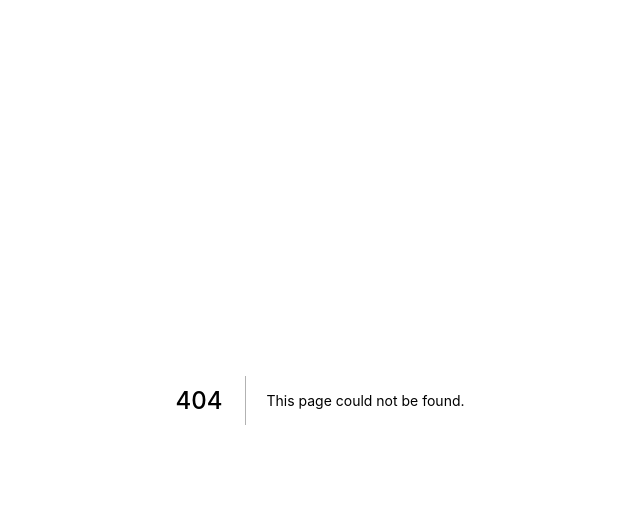
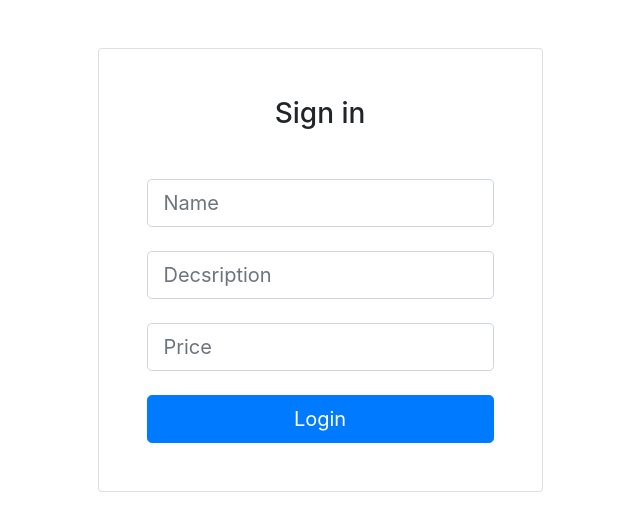
Before and after one commit to Kaporal-69/devWeb-project_FRONT, a Next.js app: page /product/addProduct in a window 1280 px wide. Before the commit this address had no page. Shown: the top 530 px of the page, without its empty margins (320-960 px from the left). Built offline with nearby package versions, Linux system fonts and the light colour scheme.

Commit message:
gestion des roles

```diff
--- a/context/UserContext.js
+++ b/context/UserContext.js
@@ -1,40 +1,36 @@
 import React, { createContext, useContext, useEffect, useState } from "react";
+import { useRouter } from "next/router";
+
 const Context = createContext({
     token: null,
-    user : null
+    user: null
 });
 function UserContext({ children }) {
+    const router = useRouter()
+    const axios = require('axios');
     const [token, setToken] = useState(null);
     const [user, setUser] = useState(null);
-    const axios = require('axios');
     useEffect(() => {
         if (!token) {
-            setUser(null);
+            setToken(null);
             return
         }
-        const onSubmit = (data) => {
-            axios.get(`http://localhost:3000/profile`, data).then(function (response) {
-                headers: {
-                    Authorization: 'Bearer ' + response.data.access_token
-                }
-            })
-                .then(function (response) {
-                    setUser(response)
-                    console.log(setUser(), "setUser")
-                    // router.push('login')
-                })
-                .catch(function (error) {
-                    console.log(error);
-                });
-        };
-
+        axios.get('http://localhost:3000/profile', {
+            headers: {
+                Authorization: 'Bearer ' + token
+            }
+        }).then(function (response) {
+            console.log(response)
+            setUser(response.data)
+        })
     }, [token]);
-    const logout= () => {
+    const logout = () => {
+        router.push('login')
         setUser(null);
         setToken(null);
     }
     return (
-        <Context.Provider value={{token, user, setToken, setUser, logout}}>
+        <Context.Provider value={{ token, user, setToken, setUser, logout }}>
             {children}
         </Context.Provider>
     );
--- a/pages/pokemon/[id]/index.js
+++ b/pages/pokemon/[id]/index.js
@@ -9,9 +9,6 @@ export default function Home({pokeman}) {
             <div>
                 <Link href="/pokemon">
                     <a><i className="bi bi-arrow-left-square-fill display-4 m-2"></i></a>
-                </Link>
-                <Link href="/panier">
-                    <a><i id="panier" className="bi bi-cart4 display-4 m-2"></i></a>
                 </Link>
             </div>
 
--- /dev/null
+++ b/pages/product/addProduct.js
@@ -0,0 +1,61 @@
+import React from "react";
+import {useForm} from "react-hook-form";
+import Default from "../../components/layouts/Default";
+import {useRouter} from 'next/router'
+import {useUser} from "../../context/UserContext";
+
+export default function addProduct({data}) {
+    const {register, handleSubmit, watch, formState: {errors}} = useForm();
+    const {setUser, setToken, user, token, logout} = useUser();
+    const router = useRouter();
+
+    const axios = require('axios');
+    const onSubmit = (data) => {
+        axios.post('http://localhost:3000/product', data, {
+            headers: {
+                Authorization : 'Bearer ' + token
+            }
+        })
+            .then(function (response) {
+                setToken(response.data.access_token)
+                router.push('/product')
+            })
+    };
+
+    return (
+        <section className="vh-50">
+            <div className="container py-5 ">
+                <div className="row d-flex justify-content-center align-items-center ">
+                    <div className="col-12 col-md-8 col-lg-6 col-xl-5">
+                        <div className="card shadow-2-strong">
+                            <div className="card-body p-5 text-center">
+
+                                <h3 className="mb-5">Sign in</h3>
+                                <form onSubmit={handleSubmit(onSubmit)}>
+
+                                    <div className="form-outline mb-4">
+                                        <input type="name" placeholder="Name"
+                                               className="form-control form-control-lg" {...register("name")}/>
+                                    </div>
+
+                                    <div className="form-outline mb-4">
+                                        <input type="text" placeholder="Decsription"
+                                               className="form-control form-control-lg" {...register("description", {required: true})}/>
+                                    </div>
+                                    <div className="form-outline mb-4">
+                                        <input type="text" placeholder="Price"
+                                               className="form-control form-control-lg" {...register("price", {required: true})}/>
+                                    </div>
+
+                                    <button className="btn btn-primary btn-lg btn-block" type="submit">Login
+                                    </button>
+                                </form>
+
+                            </div>
+                        </div>
+                    </div>
+                </div>
+            </div>
+        </section>
+    )
+}
```
Also changed, not shown: pages/login/index.js (+7 -5 lines), pages/product/index.js (+8 -7 lines).
